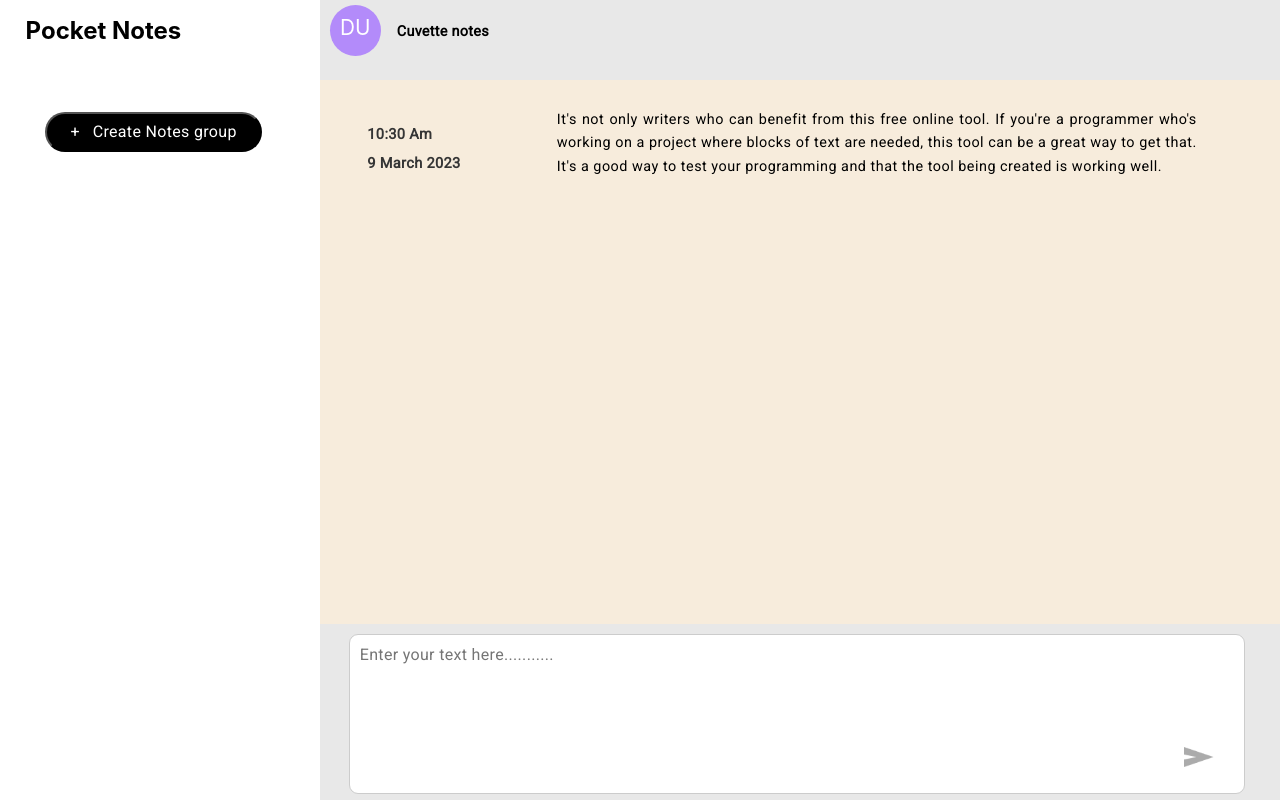
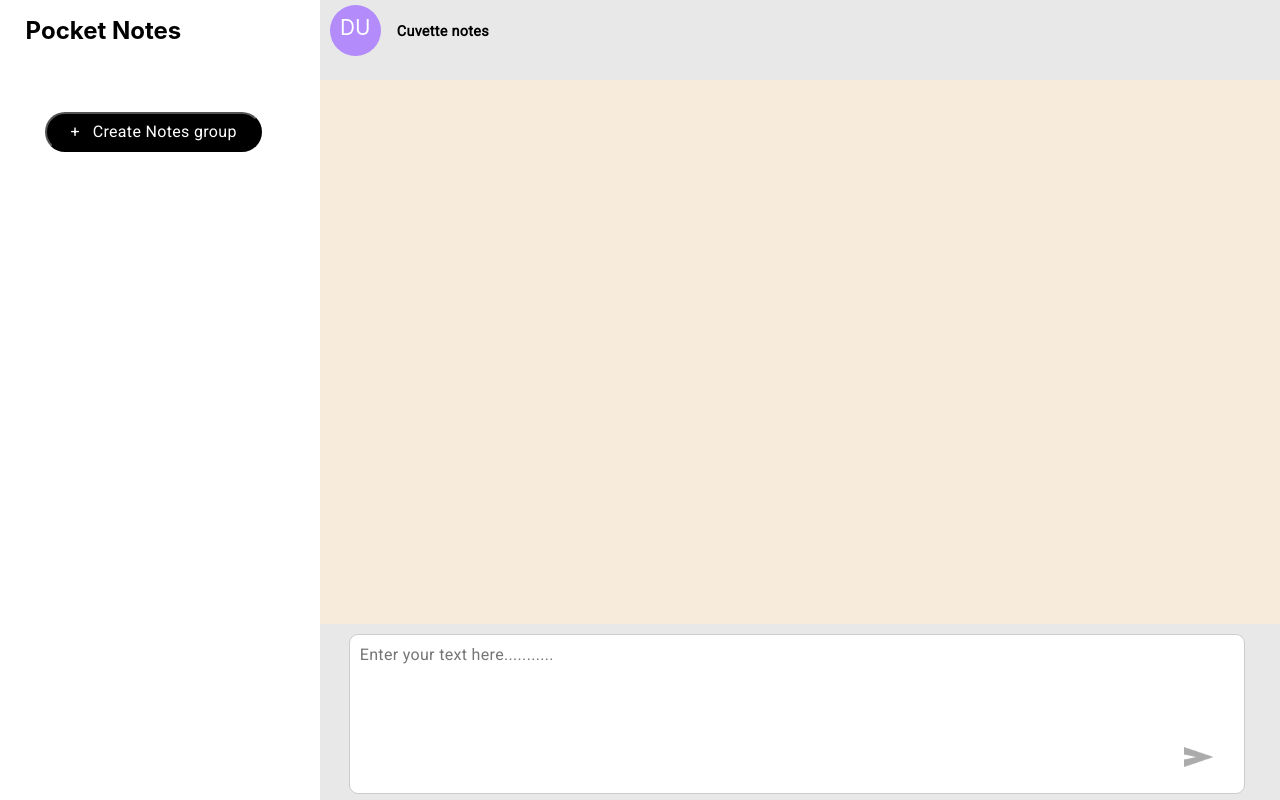
Before and after one commit to HIMANSHU498/Notesapp, a React (Create React App) app: page / in a window 1280 px wide. Built offline with nearby package versions, Linux system fonts and the light colour scheme; a web font is replaced by a local one.

Commit message:
notes component added

```diff
--- a/src/components/Notes.jsx
+++ b/src/components/Notes.jsx
@@ -1,8 +1,21 @@
-import React from "react";
+import React, { useState } from "react";
 import "./Notes.css";
 import NoteImg from "./../assets/notepad.png";
 import Send from "./../assets/send.png";
+
 const Notes = () => {
+  const [userNotes, setUserNotes] = useState([]);
+  const [message, setMessage] = useState("");
+
+  const textChange = (e) => {
+    setMessage(e.target.value);
+  };
+
+  const sendMessage = (e) => {
+    setUserNotes((prevNotes) => [...prevNotes, message]);
+    setMessage("");
+  };
+
   return (
     <div className="notes-container">
       {/* <img src={NoteImg} alt="notes-img" className="notes-img" />
@@ -17,29 +30,28 @@ const Notes = () => {
         <div className="notes-title2">Cuvette notes</div>
       </div>
       <div className="notes-header">
-        <div className="notes-box">
+        {userNotes.map((note, index) => (
+          <div key={index} className="notes-box">
             <div className="timestamp">
               {" "}
               10:30 Am <br />
               <br />
               <span>9 March 2023</span>
             </div>
-          <div className="notes-item">
-            It's not only writers who can benefit from this free online tool. If
-            you're a programmer who's working on a project where blocks of text
-            are needed, this tool can be a great way to get that. It's a good
-            way to test your programming and that the tool being created is
-            working well.
+            <div className="notes-item">{note}</div>
           </div>
-        </div>
+        ))}
       </div>
       <div className="typing-footer">
         <textarea
           type="text"
           className="user-notes"
           placeholder="Enter your text here..........."
+          onChange={textChange}
+          value={message}
+          name="userNotes"
         />
-        <img src={Send} alt="send-icon" />
+        <img src={Send} alt="send-icon" onClick={sendMessage} />
       </div>
     </div>
   );
```
Also changed, not shown: 1 other file (tests, documents, lock files or other folders). Lines whose indentation alone changed are shown as unchanged.
